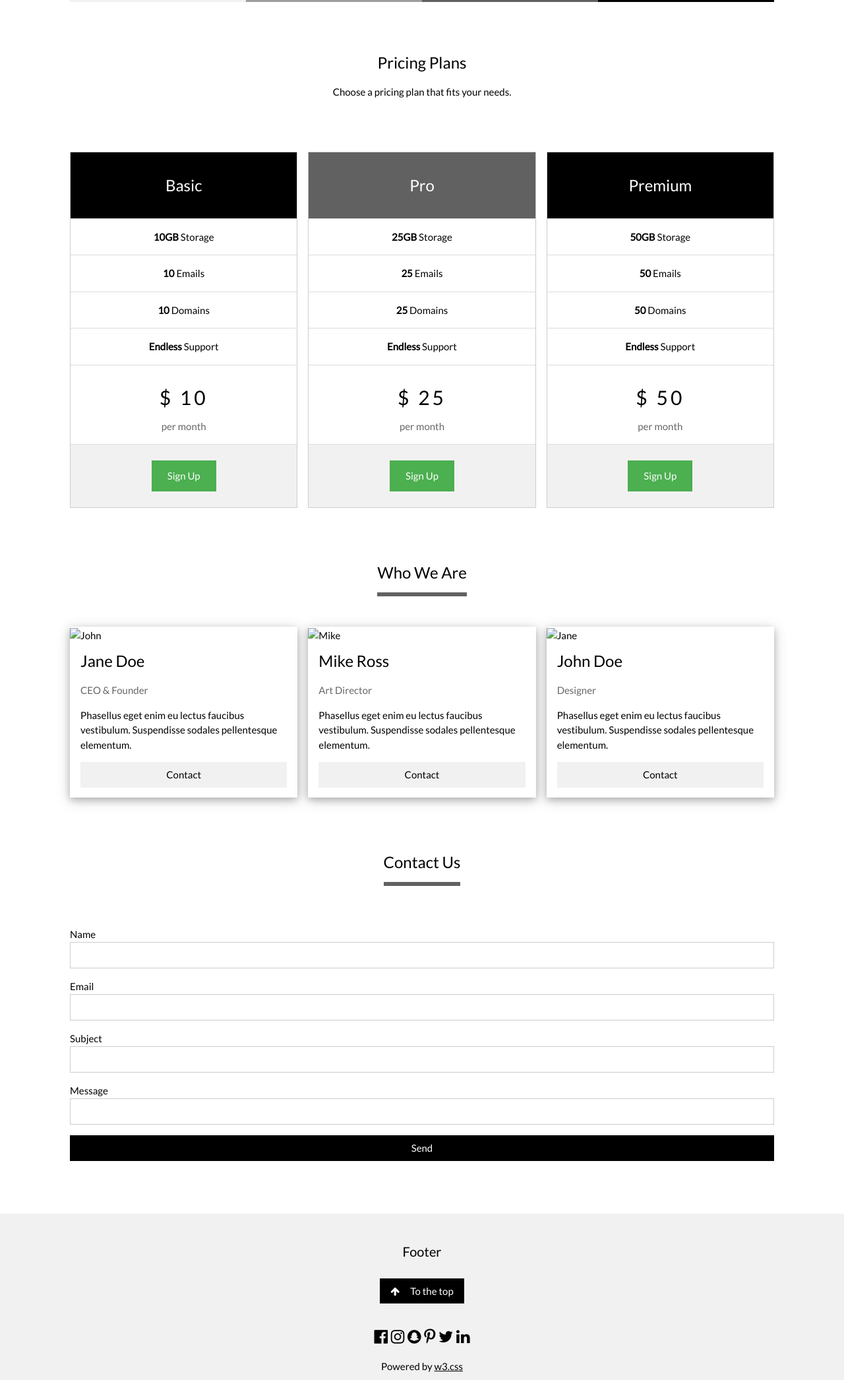
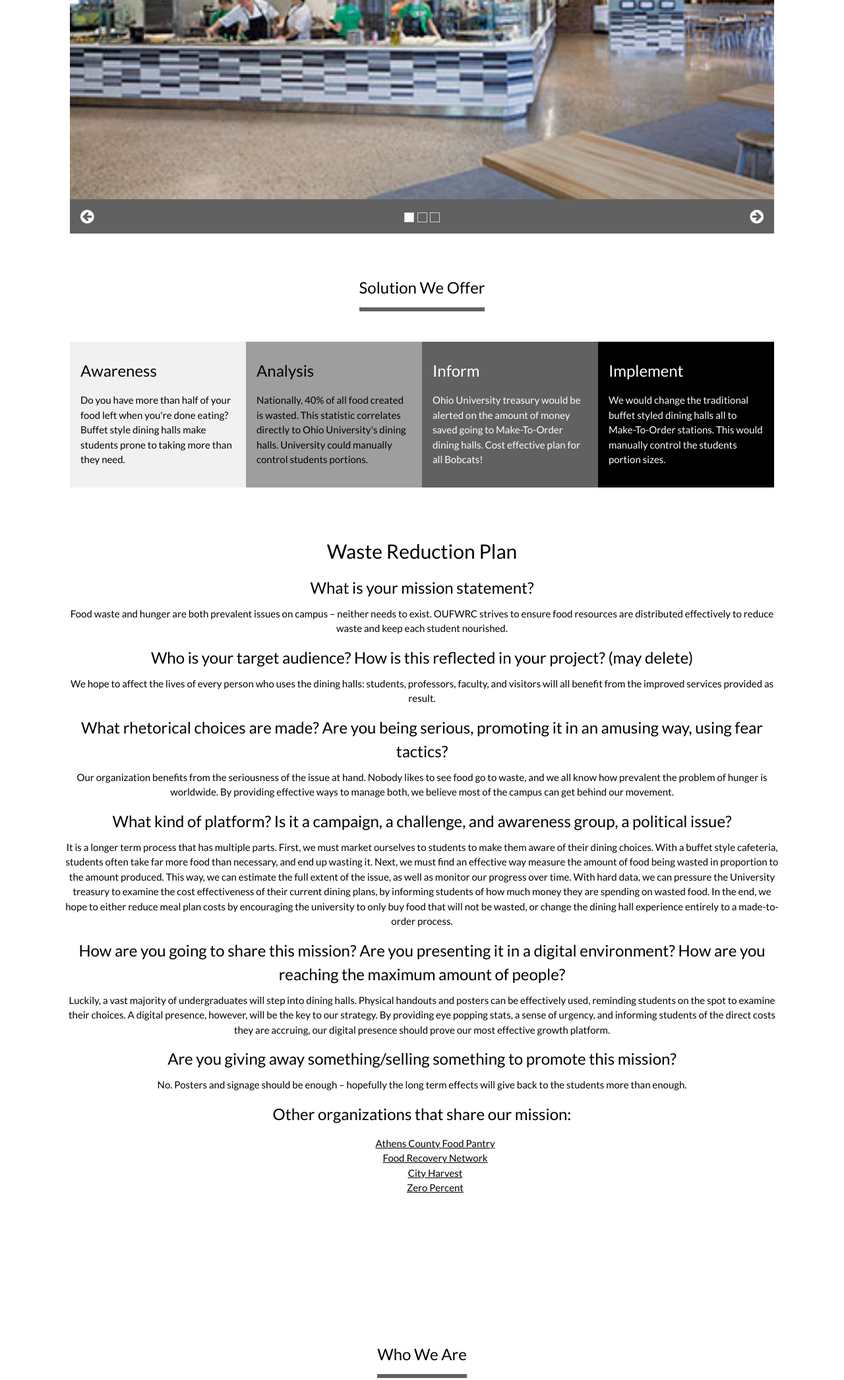
Before and after one commit to JonTelep/OUFoodWaste, a plain HTML site: page y/index.html in a window 1280 px wide. Shown: the part 624-2716 px from the top of the page at 66% size. Drawn offline with nearby package versions, Linux system fonts and the light colour scheme; some packages are replaced by stand-ins of ours.

Commit message:
Added pictures of the dining halls, added all of the information we have correlated to the project

```diff
--- a/y/index.html
+++ b/y/index.html
@@ -7,6 +7,7 @@
     <link rel="stylesheet" href="https://www.w3schools.com/w3css/4/w3.css">
     <link rel="stylesheet" href="https://fonts.googleapis.com/css?family=Lato">
     <link rel="stylesheet" href="https://cdnjs.cloudflare.com/ajax/libs/font-awesome/4.7.0/css/font-awesome.min.css">
+    <link rel="icon" type="image/png" href="images/bobcats.png">
     <title>OUFWRC</title>
 
     <!-- update the version number as needed -->
@@ -34,7 +35,7 @@
       <a href="#" class="w3-button w3-block">Home</a>
     </div>
     <div class="w3-col s3">
-      <a href="#plans" class="w3-button w3-block">Plans</a>
+      <a href="#plans" class="w3-button w3-block">Plan</a>
     </div>
     <div class="w3-col s3">
       <a href="#about" class="w3-button w3-block">About</a>
@@ -49,28 +50,28 @@
 <div class="w3-content" style="max-width:1100px;margin-top:80px;margin-bottom:80px">
 
   <div class="w3-panel">
-    <h1><b>Ohio University Food Waste Reduction Committe</b></h1>
-    <p>A student run committe protecting the college we love</p>
+    <h1><b>Ohio University Food Waste Reduction Committee</b></h1>
+    <p>A student run committee helping to reduce the food and energy waste of our university.</p>
   </div>
 
   <!-- Slideshow -->
   <div class="w3-container">
     <div class="w3-display-container mySlides">
-      <img src="/w3images/coffee.jpg" style="width:100%">
+      <img src="/images/Boyd.jpg" style="width:100%">
       <div class="w3-display-topleft w3-container w3-padding-32">
-        <span class="w3-white w3-padding-large w3-animate-bottom">Lorem ipsum</span>
+        <span class="w3-white w3-padding-large w3-animate-bottom">Boyd Dining Hall</span>
       </div>
     </div>
     <div class="w3-display-container mySlides">
-      <img src="/w3images/workbench.jpg" style="width:100%">
+      <img src="/images/nelson.jpg" style="width:100%">
       <div class="w3-display-middle w3-container w3-padding-32">
-        <span class="w3-white w3-padding-large w3-animate-bottom">Klorim tipsum</span>
+        <span class="w3-white w3-padding-large w3-animate-bottom">Nelson Dining Hall</span>
       </div>
     </div>
     <div class="w3-display-container mySlides">
-      <img src="/w3images/sound.jpg" style="width:100%">
+      <img src="/images/Shively.jpg" style="width:100%">
       <div class="w3-display-topright w3-container w3-padding-32">
-        <span class="w3-white w3-padding-large w3-animate-bottom">Blorum pipsum</span>
+        <span class="w3-white w3-padding-large w3-animate-bottom">Shively Dining Hall</span>
       </div>
     </div>
 
@@ -90,87 +91,85 @@
   <!-- Grid -->
   <div class="w3-row w3-container">
     <div class="w3-center w3-padding-64">
-      <span class="w3-xlarge w3-bottombar w3-border-dark-grey w3-padding-16">What We Offer</span>
+      <span class="w3-xlarge w3-bottombar w3-border-dark-grey w3-padding-16">Solution We Offer</span>
     </div>
     <div class="w3-col l3 m6 w3-light-grey w3-container w3-padding-16">
-      <h3>Design</h3>
-      <p>Phasellus eget enim eu lectus faucibus vestibulum. Suspendisse sodales pellentesque elementum.</p>
+      <h3>Awareness</h3>
+      <p>Do you have more than half of your food left when you're done eating? Buffet style dining halls make students prone to taking more than they need.</p>
     </div>
 
     <div class="w3-col l3 m6 w3-grey w3-container w3-padding-16">
-      <h3>Branding</h3>
-      <p>Phasellus eget enim eu lectus faucibus vestibulum. Suspendisse sodales pellentesque elementum.</p>
+      <h3>Analysis</h3>
+      <p>Nationally, 40% of all food created is wasted. This statistic correlates directly to Ohio University's dining halls. University could manually control students portions.</p>
     </div>
 
     <div class="w3-col l3 m6 w3-dark-grey w3-container w3-padding-16">
-      <h3>Consultation</h3>
-      <p>Phasellus eget enim eu lectus faucibus vestibulum. Suspendisse sodales pellentesque elementum.</p>
+      <h3>Inform</h3>
+      <p>Ohio University treasury would be alerted on the amount of money saved going to Make-To-Order dining halls. Cost effective plan for all Bobcats! </p>
     </div>
 
     <div class="w3-col l3 m6 w3-black w3-container w3-padding-16">
-      <h3>Promises</h3>
-      <p>Phasellus eget enim eu lectus faucibus vestibulum. Suspendisse sodales pellentesque elementum.</p>
+      <h3>Implement</h3>
+      <p>We would change the traditional buffet styled dining halls all to Make-To-Order stations. This would manually control the students portion sizes.</p>
     </div>
   </div>
-
   <!-- Grid -->
   <div class="w3-row-padding" id="plans">
-    <div class="w3-center w3-padding-64">
-      <h3>Pricing Plans</h3>
-      <p>Choose a pricing plan that fits your needs.</p>
+      <div class="w3-center w3-padding-64">
+        <h2>Waste Reduction Plan</h2>
+        <p><h3>What is your mission statement?</h3>
+            Food waste and hunger are both prevalent issues on campus – neither needs to exist. OUFWRC strives to ensure food resources
+            are distributed effectively to reduce waste and keep each student nourished.
+        </p>
+          <p>
+            <h3>Who is your target audience? How is this reflected in your project? (may delete)</h3>
+            We hope to affect the lives of every person who uses the dining halls: students, professors, faculty, and visitors will all
+            benefit from the improved services provided as result.
+          </p>
+          <p>
+            <h3>What rhetorical choices are made? Are you being serious, promoting it in an amusing way, using fear tactics?</h3>
+            Our organization benefits from the seriousness of the issue at hand. Nobody likes to see food go to waste, and we all know how
+            prevalent the problem of hunger is worldwide. By providing effective ways to manage both, we believe most of the campus can get
+            behind our movement.
+          </p>
+          <p>
+            <h3>What kind of platform? Is it a campaign, a challenge, and awareness group, a political issue?</h3>
+            It is a longer term process that has multiple parts. First, we must market ourselves to students to make them aware of their dining
+            choices. With a buffet style cafeteria, students often take far more food than necessary, and end up wasting it. Next, we must find
+            an effective way measure the amount of food being wasted in proportion to the amount produced. This way, we can estimate the full
+            extent of the issue, as well as monitor our progress over time. With hard data, we can pressure the University treasury to examine
+            the cost effectiveness of their current dining plans, by informing students of how much money they are spending on wasted food. In
+            the end, we hope to either reduce meal plan costs by encouraging the university to only buy food that will not be wasted, or change
+            the dining hall experience entirely to a made-to-order process.
+          </p>
+          <p>
+            <h3>How are you going to share this mission? Are you presenting it in a digital environment? How are you reaching the maximum amount
+                of people?</h3>
+            Luckily, a vast majority of undergraduates will step into dining halls. Physical handouts and posters can be effectively used,
+            reminding students on the spot to examine their choices. A digital presence, however, will be the key to our strategy. By providing
+            eye popping stats, a sense of urgency, and informing students of the direct costs they are accruing, our digital presence should prove
+            our most effective growth platform.
+          </p>
+          <p>
+            <h3>Are you giving away something/selling something to promote this mission?</h3>
+            No. Posters and signage should be enough – hopefully the long term effects will give back to the students more than enough.
+          </p>
+          <p>
+            <h3>Other organizations that share our mission:</h3>
+            <ul style="list-style-type:none">
+              <li><a href="http://athenscountyfoodpantry.org/">Athens County Food Pantry</a></li>
+              <li><a href="https://www.foodrecoverynetwork.org/">Food Recovery Network</a></li>
+              <li><a href="https://www.cityharvest.org/">City Harvest</a></li>
+              <li><a href="https://www.zeropercent.us/">Zero Percent</a></li>
+            </ul>
+          </p>
+
+      </div>
+
+
+      </div>
     </div>
 
-    <div class="w3-third w3-margin-bottom">
-      <ul class="w3-ul w3-border w3-center w3-hover-shadow">
-        <li class="w3-black w3-xlarge w3-padding-32">Basic</li>
-        <li class="w3-padding-16"><b>10GB</b> Storage</li>
-        <li class="w3-padding-16"><b>10</b> Emails</li>
-        <li class="w3-padding-16"><b>10</b> Domains</li>
-        <li class="w3-padding-16"><b>Endless</b> Support</li>
-        <li class="w3-padding-16">
-          <h2 class="w3-wide">$ 10</h2>
-          <span class="w3-opacity">per month</span>
-        </li>
-        <li class="w3-light-grey w3-padding-24">
-          <button class="w3-button w3-green w3-padding-large">Sign Up</button>
-        </li>
-      </ul>
-    </div>
-
-    <div class="w3-third w3-margin-bottom">
-      <ul class="w3-ul w3-border w3-center w3-hover-shadow">
-        <li class="w3-dark-grey w3-xlarge w3-padding-32">Pro</li>
-        <li class="w3-padding-16"><b>25GB</b> Storage</li>
-        <li class="w3-padding-16"><b>25</b> Emails</li>
-        <li class="w3-padding-16"><b>25</b> Domains</li>
-        <li class="w3-padding-16"><b>Endless</b> Support</li>
-        <li class="w3-padding-16">
-          <h2 class="w3-wide">$ 25</h2>
-          <span class="w3-opacity">per month</span>
-        </li>
-        <li class="w3-light-grey w3-padding-24">
-          <button class="w3-button w3-green w3-padding-large">Sign Up</button>
-        </li>
-      </ul>
-    </div>
-
-    <div class="w3-third w3-margin-bottom">
-      <ul class="w3-ul w3-border w3-center w3-hover-shadow">
-        <li class="w3-black w3-xlarge w3-padding-32">Premium</li>
-        <li class="w3-padding-16"><b>50GB</b> Storage</li>
-        <li class="w3-padding-16"><b>50</b> Emails</li>
-        <li class="w3-padding-16"><b>50</b> Domains</li>
-        <li class="w3-padding-16"><b>Endless</b> Support</li>
-        <li class="w3-padding-16">
-          <h2 class="w3-wide">$ 50</h2>
-          <span class="w3-opacity">per month</span>
-        </li>
-        <li class="w3-light-grey w3-padding-24">
-          <button class="w3-button w3-green w3-padding-large">Sign Up</button>
-        </li>
-      </ul>
-    </div>
-  </div>
 
   <!-- Grid -->
   <div class="w3-row-padding" id="about">
@@ -180,11 +179,11 @@
 
     <div class="w3-third w3-margin-bottom">
       <div class="w3-card-4">
-        <img src="/w3images/team1.jpg" alt="John" style="width:100%">
+
         <div class="w3-container">
-          <h3>Jane Doe</h3>
-          <p class="w3-opacity">CEO & Founder</p>
-          <p>Phasellus eget enim eu lectus faucibus vestibulum. Suspendisse sodales pellentesque elementum.</p>
+          <h3>Christopher Hucks</h3>
+          <p class="w3-opacity">Founder</p>
+          <p>Christopher founded the Committee and created the initial plans and process.</p>
           <p><button class="w3-button w3-light-grey w3-block">Contact</button></p>
         </div>
       </div>
@@ -192,11 +191,10 @@
 
     <div class="w3-third w3-margin-bottom">
       <div class="w3-card-4">
-        <img src="/w3images/team2.jpg" alt="Mike" style="width:100%">
         <div class="w3-container">
-          <h3>Mike Ross</h3>
-          <p class="w3-opacity">Art Director</p>
-          <p>Phasellus eget enim eu lectus faucibus vestibulum. Suspendisse sodales pellentesque elementum.</p>
+          <h3>Jonathan Telep</h3>
+          <p class="w3-opacity">Co-Founder</p>
+          <p>Website creator.</p>
           <p><button class="w3-button w3-light-grey w3-block">Contact</button></p>
         </div>
       </div>
@@ -204,11 +202,10 @@
 
     <div class="w3-third w3-margin-bottom">
       <div class="w3-card-4">
-        <img src="/w3images/team3.jpg" alt="Jane" style="width:100%">
         <div class="w3-container">
-          <h3>John Doe</h3>
-          <p class="w3-opacity">Designer</p>
-          <p>Phasellus eget enim eu lectus faucibus vestibulum. Suspendisse sodales pellentesque elementum.</p>
+          <h3>Leah Nash</h3>
+          <p class="w3-opacity">Co-Founder</p>
+          <p>Supervised over the foundation of the Committee. Gave input throughout the inital creation.</p>
           <p><button class="w3-button w3-light-grey w3-block">Contact</button></p>
         </div>
       </div>
@@ -248,12 +245,14 @@
   <h4>Footer</h4>
   <a href="#" class="w3-button w3-black w3-margin"><i class="fa fa-arrow-up w3-margin-right"></i>To the top</a>
   <div class="w3-xlarge w3-section">
+    <!--
     <i class="fa fa-facebook-official w3-hover-opacity"></i>
     <i class="fa fa-instagram w3-hover-opacity"></i>
     <i class="fa fa-snapchat w3-hover-opacity"></i>
     <i class="fa fa-pinterest-p w3-hover-opacity"></i>
-    <i class="fa fa-twitter w3-hover-opacity"></i>
-    <i class="fa fa-linkedin w3-hover-opacity"></i>
+    -->
+    <a href="https://twitter.com/search?q=%40ohiowaste&src=typd"><i class="fa fa-twitter w3-hover-opacity"></i></a>
+    <a href="https://www.linkedin.com/in/jonathan-telep-576750115/"> <i class="fa fa-linkedin w3-hover-opacity" ></i> </a>
   </div>
   <p>Powered by <a href="https://www.w3schools.com/w3css/default.asp" title="W3.CSS" target="_blank" class="w3-hover-text-green">w3.css</a></p>
 </footer>
```
Also changed, not shown: boyd.jpg (deleted), y/images/Boyd.jpg (added), y/images/Shively.jpg (added), y/images/bobcats.png (added), y/images/nelson.jpg (added), 1 other file.
